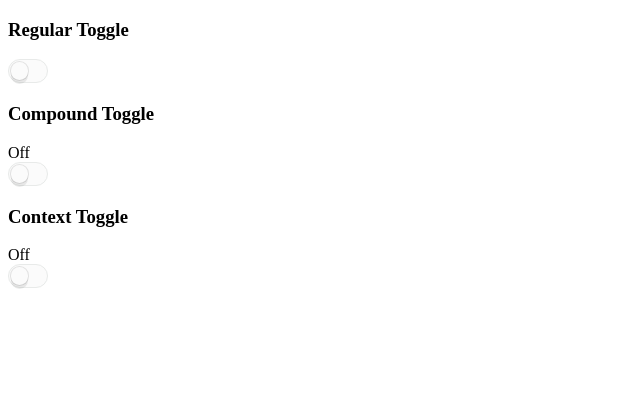
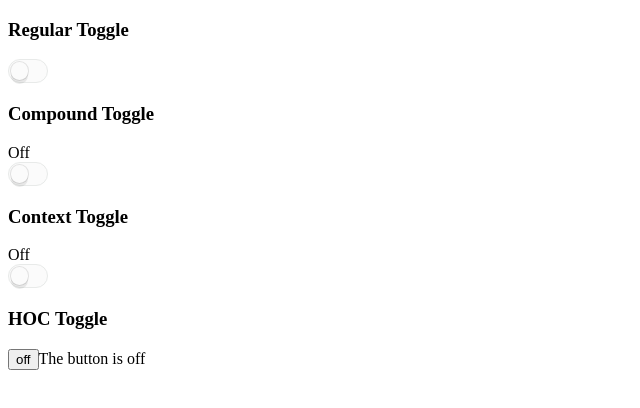
Before and after one commit to menor/react-patterns, a React (Create React App) app: page / in a window 1280 px wide. Shown: the top 408 px of the page, without its empty margins (0-640 px from the left). Built offline with nearby package versions, Linux system fonts and the light colour scheme.

Commit message:
Namespave props on withToggle component

```diff
--- a/src/App.js
+++ b/src/App.js
@@ -2,6 +2,9 @@ import React, {Component} from 'react'
 import Toggle from './components/Toggle'
 import CompoundToggle from './components/CompoundToggle'
 import ContextToggle from './components/ContextToggle'
+import HocToggle from './components/HocToggle'
+import CustomToggle from './components/HigherOrderableToggle'
+import CustomEvent from './components/CustomEvent'
 
 class App extends Component {
   render() {
@@ -9,12 +12,14 @@ class App extends Component {
       <div>
         <h3>Regular Toggle</h3>
         <Toggle onToggle={on => console.log('toggle', on)} />
+
         <h3>Compound Toggle</h3>
         <CompoundToggle onToggle={on => console.log('toggle', on)}>
           <CompoundToggle.Off>Off</CompoundToggle.Off>
           <CompoundToggle.Button />
           <CompoundToggle.On>On</CompoundToggle.On>
         </CompoundToggle>
+
         <h3>Context Toggle</h3>
         <ContextToggle onToggle={on => console.log('toggle', on)}>
           <ContextToggle.Off>Off</ContextToggle.Off>
@@ -23,6 +28,15 @@ class App extends Component {
             <ContextToggle.On>On</ContextToggle.On>
           </div>
         </ContextToggle>
+
+        <h3>HOC Toggle</h3>
+        <HocToggle onToggle={on => console.log('toggle', on)}>
+          <CustomToggle />
+          <HocToggle.Off>The button is off</HocToggle.Off>
+          <HocToggle.On>The button is on</HocToggle.On>
+
+          <CustomEvent event="onClick" on={e => console.log(e.type)} />
+        </HocToggle>
       </div>
     )
   }
--- /dev/null
+++ b/src/components/CustomEvent.js
@@ -0,0 +1,9 @@
+import React from 'react'
+import {withToggle} from './HocToggle'
+
+const CustomEvent = withToggle(({toggle, on, event}) => {
+  const props = {[event]: on}
+  return toggle.on ? <button {...props}>The {event} event</button> : null
+})
+
+export default CustomEvent
--- /dev/null
+++ b/src/components/HigherOrderableToggle.js
@@ -0,0 +1,10 @@
+import React from 'react'
+import { withToggle } from './HocToggle'
+
+const CustomToggle = withToggle(({ toggle: {on, toggle}}) => (
+  <button onClick={toggle}>
+    {on ? 'on' : 'off'}
+  </button>
+))
+
+export default CustomToggle
--- /dev/null
+++ b/src/components/HocToggle.js
@@ -0,0 +1,70 @@
+import React, {Component} from 'react'
+import PropTypes from 'prop-types'
+
+import Switch from './Switch'
+
+const TOGGLE_CONTEXT = '__toggle__'
+
+const ToggleOn = withToggle(({children, toggle: {on}}) => {
+  return on ? children : null
+})
+
+const ToggleOff = withToggle(({children, toggle: {on}}) => {
+  return on ? null : children
+})
+
+const ToggleButton = withToggle(({toggle: {toggle, on}, ...props}) => (
+  <Switch on={on} toggle={toggle} {...props} />
+))
+
+export function withToggle(Component) {
+  function Wrapper(props, context) {
+    const toggleContext = context[TOGGLE_CONTEXT]
+    return <Component toggle={toggleContext} {...props} />
+  }
+
+  Wrapper.contextTypes = {
+    [TOGGLE_CONTEXT]: PropTypes.object.isRequired,
+  }
+
+  return Wrapper
+}
+
+class HocToggle extends Component {
+  static On = ToggleOn
+  static Off = ToggleOff
+  static Button = ToggleButton
+
+  static childContextTypes = {
+    [TOGGLE_CONTEXT]: PropTypes.object.isRequired,
+  }
+
+  static defaultProps = {
+    onToggle: () => {},
+  }
+
+  state = {on: false}
+
+  toggle = () =>
+    this.setState(
+      ({on}) => ({on: !on}),
+      () => {
+        this.props.onToggle(this.state.on)
+      },
+    )
+
+  getChildContext() {
+    return {
+      [TOGGLE_CONTEXT]: {
+        on: this.state.on,
+        toggle: this.toggle,
+      },
+    }
+  }
+
+  render() {
+    return <div>{this.props.children}</div>
+  }
+}
+
+export default HocToggle
```
